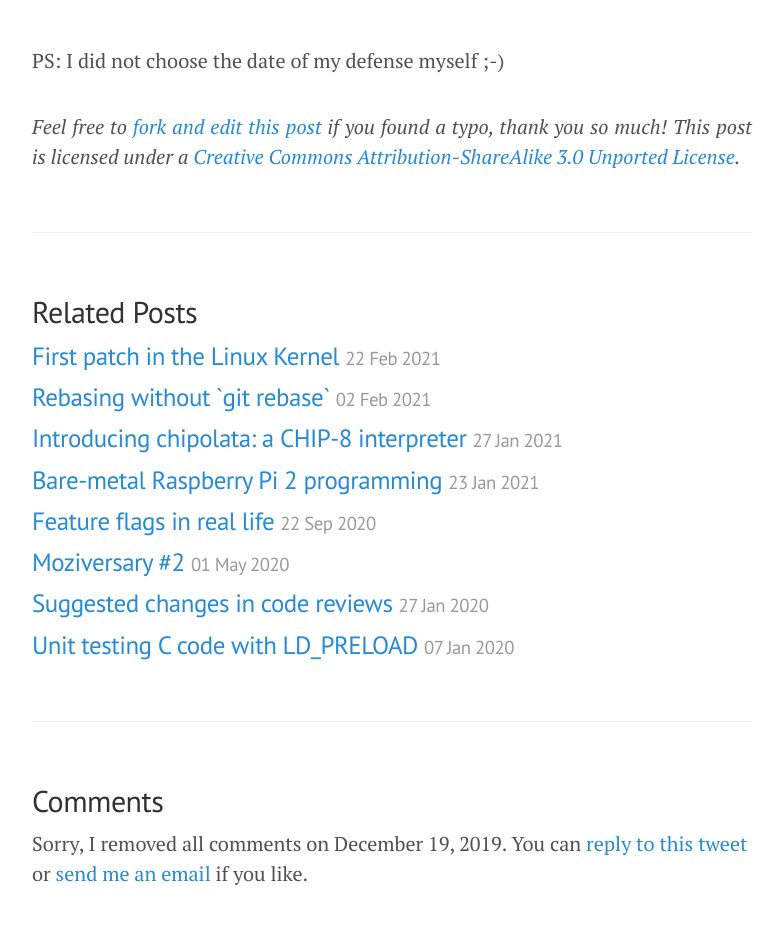
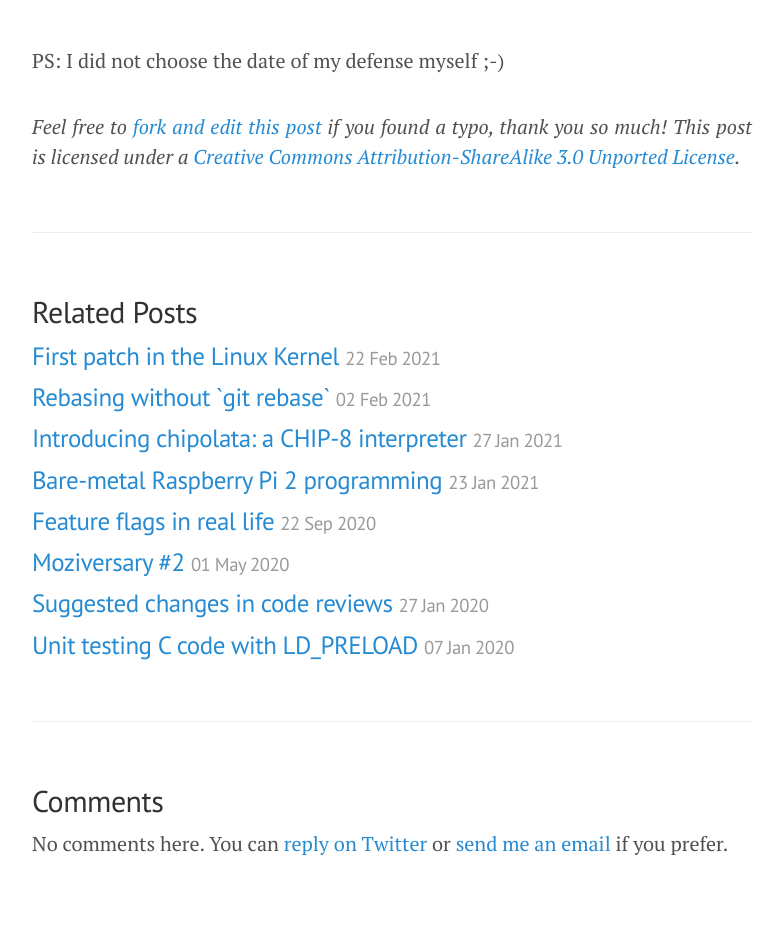
Before and after one commit to willdurand/willdurand.github.io, a Jekyll site: the page built from _posts/2016-05-16-phd-check.md, in a window 1280 px wide, cut to the strip 811-1760 px from the top of the page. Shown: the top 925 px of the strip, without its empty margins (248-1031 px from the left). Built offline with Jekyll 4.4.1, drawn with Linux system fonts in a browser that asks for light colours.

Commit message:
Update comments section

```diff
--- a/_layouts/post.html
+++ b/_layouts/post.html
@@ -83,12 +83,12 @@ layout: main
 <section class="post-comments">
   <h2>Comments</h2>
   <p>
-    Sorry, I removed all comments on December 19, 2019.
+    No comments here.
     {% if page.tweet_id %}
-    You can <a href="https://twitter.com/{{ site.author.twitter }}/status/{{ page.tweet_id }}">reply to this tweet</a>
+    You can <a href="https://twitter.com/{{ site.author.twitter }}/status/{{ page.tweet_id }}">reply on Twitter</a>
     {% else %}
-    You can <a href="https://twitter.com/{{ site.author.twitter }}">tweet me</a>
+    You can <a href="https://twitter.com/{{ site.author.twitter }}">reach me on Twitter</a>
     {% endif %}
-    or <a href="mailto:{{ site.author.email }}?subject={{ page.title }}">send me an email</a> if you like.
+    or <a href="mailto:{{ site.author.email }}?subject={{ page.title }}">send me an email</a> if you prefer.
   </p>
 </section>
```
